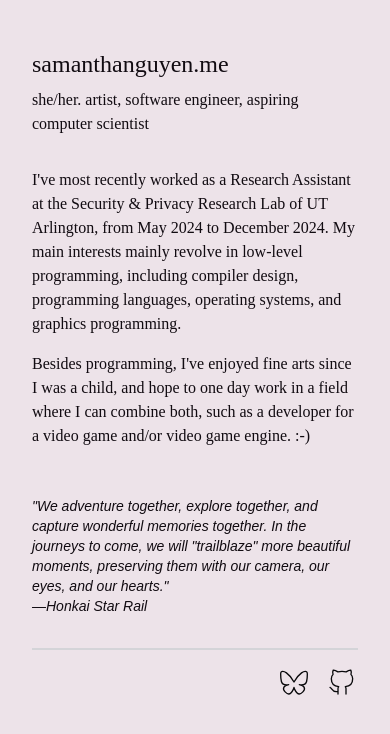
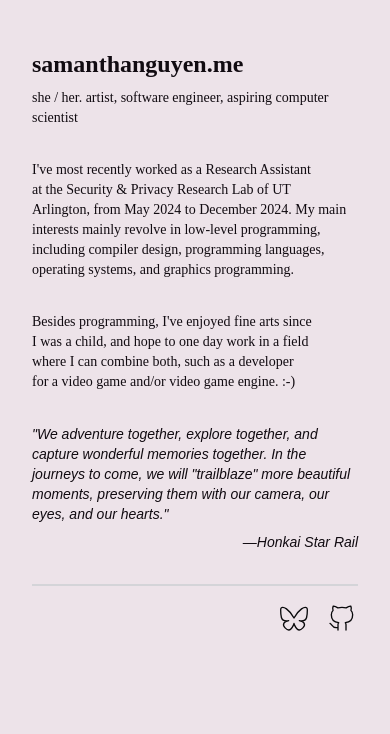
Before and after one commit to neoncitylights/samanthanguyen.me, a SvelteKit app: page / in a window 390 px wide. Shown: the top 734 px of the page. Built offline with nearby package versions, Linux system fonts and the light colour scheme; a web font is replaced by a local one.

Commit message:
more responsive goodness

```diff
--- a/src/routes/+page.svelte
+++ b/src/routes/+page.svelte
@@ -1,19 +1,25 @@
 <script>
 	import { IconBrandBluesky, IconBrandGithub } from '@tabler/icons-svelte'
-	import { twMerge } from 'tailwind-merge'
+	import { twJoin, twMerge } from 'tailwind-merge'
 </script>
 <section class="flex flex-col gap-8">
 	<header class="flex flex-col gap-2">
 		<h1 class={twMerge(
 			"pt-12 flex items-end",
-		 	"text-2xl lg:text-4xl font-domine",
+		 	"text-2xl lg:text-4xl font-domine font-bold lg:font-medium",
 		)}>
 			samanthanguyen.me
 		</h1>
-		<span class="font-domine">she/her. artist, software engineer, aspiring computer scientist</span>
+		<span class={twJoin(
+			"text-sm lg:text-base",
+			"font-domine",
+		)}>
+			she / her. artist, software engineer, aspiring computer scientist
+		</span>
 	</header>
-	<main class="flex flex-col gap-4">
-		<p class="font-domine">
+	<main class="flex flex-col gap-0 lg:gap-4">
+		<span class="flex flex-col gap-8 font-domine text-sm lg:text-base font-medium text-balance">
+			<p>
 				I've most recently worked as a Research Assistant
 				at the Security & Privacy Research Lab
 				of UT Arlington, from May 2024 to December 2024.
@@ -21,13 +27,14 @@
 				including compiler design, programming languages, operating
 				systems, and graphics programming.
 			</p>
-		<p class="font-domine">
+			<p>
 				Besides programming, I've enjoyed fine arts since I was a child,
 				and hope to one day work in a field where I can combine both,
 				such as a developer for a video game and/or video game engine.
 				{`:-)`}
 			</p>
-		<blockquote class="italic font-sans text-sm mt-8">
+		</span>
+		<blockquote class="flex flex-col gap-2 italic font-sans text-sm mt-8">
 			<p>
 				"We adventure together, explore together, and capture wonderful memories together.
 				In the journeys to come, we will "trailblaze" more beautiful moments, preserving
@@ -36,7 +43,10 @@
 			<cite class="text-right">—Honkai Star Rail</cite>
 		</blockquote>
 	</main>
-	<footer class="border-t-2 border-zinc-300 pt-4 flex flex-row gap-4 justify-end">
+	<footer class={twJoin(
+		"pt-4 flex flex-row gap-4 justify-end",
+		"border-t-2 border-zinc-300",
+	)}>
 		<a href="https://bsky.app/profile/samanthanguyen.me" title="@samanthanguyen.me on Bluesky">
 			<IconBrandBluesky size={32} stroke={1} class="text-zinc-950" />
 		</a>
```
Lines whose indentation alone changed are shown as unchanged.
